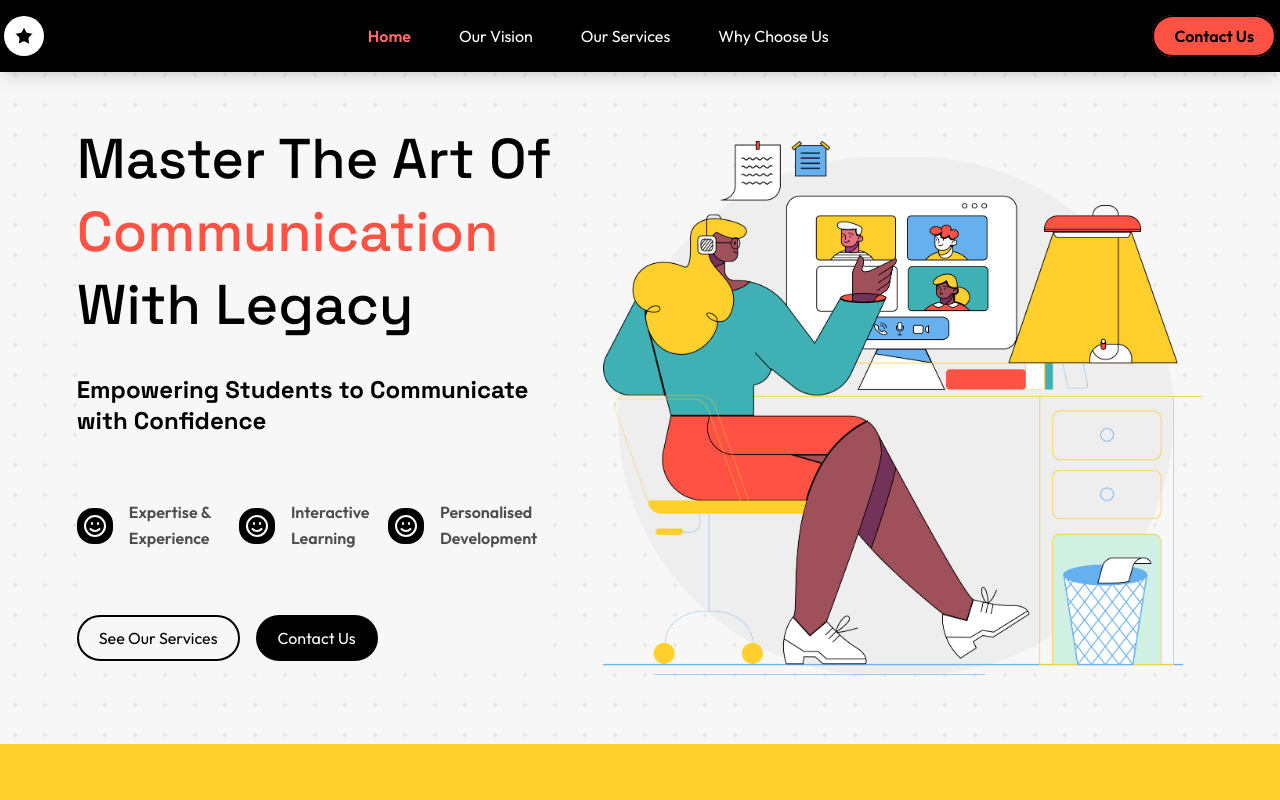
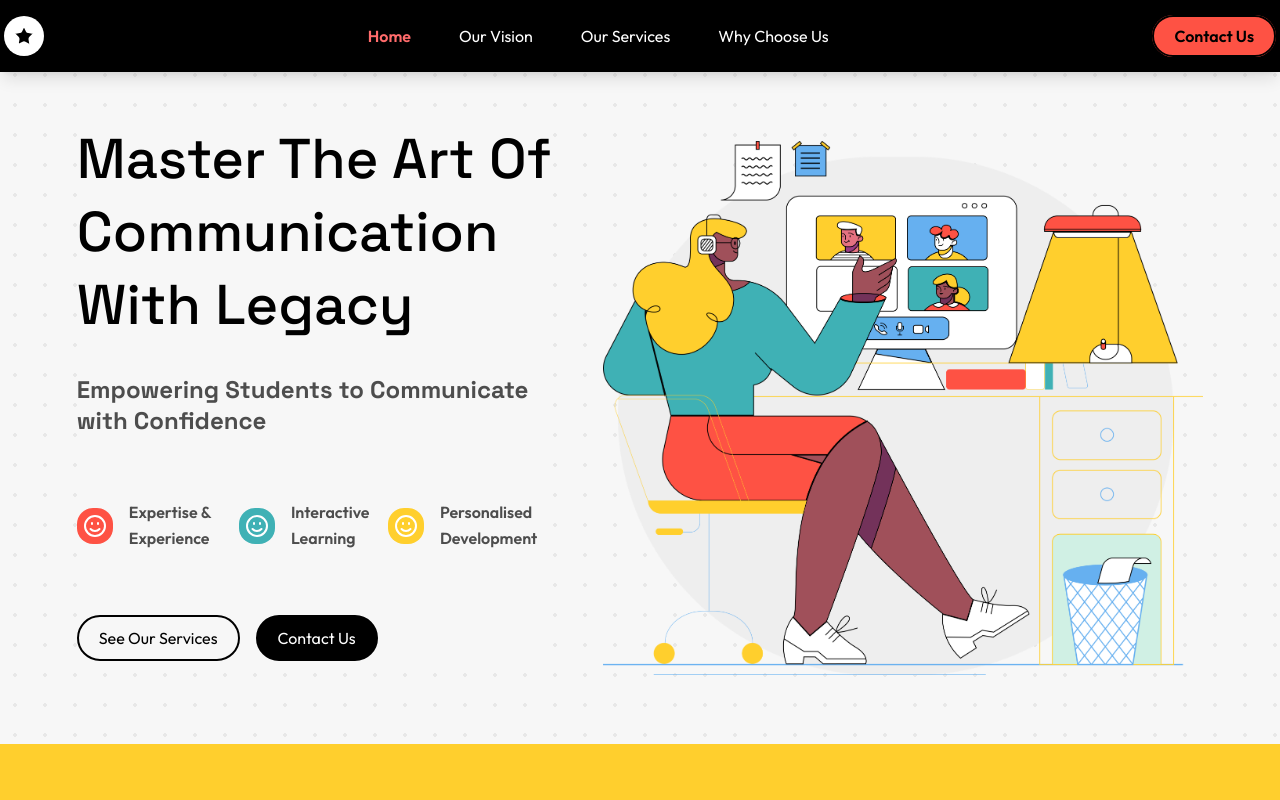
Before and after one commit to chocolatecaake/legacy, a Next.js app: page / in a window 1280 px wide. Shown: the top 800 px of the page. Built offline with nearby package versions, Linux system fonts and the light colour scheme.

Commit message:
minor changes to navbar and stat components

```diff
--- a/src/components/NavMobile.tsx
+++ b/src/components/NavMobile.tsx
@@ -11,11 +11,9 @@ import {
 
 import Button from "./Button";
 
-import Image from "next/image";
 import { useState } from "react";
 import { MenuIcon } from "lucide-react";
 import { links } from "@/constants/navigation";
-import { usePathname } from "next/navigation";
 import { Star } from "lucide-react";
 import Link from "next/link";
 import { useEffect } from "react";
@@ -57,20 +55,20 @@ const NavMobile = () => {
       >
         <MenuIcon />
       </SheetTrigger>
-      <SheetContent className="bg-background border-none">
+      <SheetContent className="bg-black border-none">
         <div>
           <SheetHeader>
             <SheetTitle className="sr-only">Navigation Menu</SheetTitle>
-            <Link href="/">
-              <div className="w-fit border border-white flex p-2 p-2 rounded-full items-center justify-center bg-black">
-                <Star className="fill-white stroke-white" />
+            <Link href="#home">
+              <div className="w-fit border border-white flex p-2 p-2 rounded-full items-center justify-center bg-white">
+                <Star className="fill-black stroke-white" />
               </div>
             </Link>
             <SheetDescription className="sr-only">
               Navigation Menu
             </SheetDescription>
           </SheetHeader>
-          <ul className="flex flex-col gap-10 p-8 justify-center text-left">
+          <ul className="flex flex-col text-white font-bold gap-10 p-8 justify-center text-left">
             {links.map((link) => {
               return (
                 <li key={link.path}>
@@ -79,7 +77,7 @@ const NavMobile = () => {
                     onClick={() => setIsOpen(false)}
                     className={
                       activeSection === link.path.substring(1)
-                        ? "font-semibold text-accent-2"
+                        ? "text-accent-2"
                         : "hover:text-secondary"
                     }
                   >
@@ -89,7 +87,7 @@ const NavMobile = () => {
               );
             })}
             <div onClick={() => setIsOpen(false)}>
-              <Button text="Contact Us" variant="primary" href="#footer" />
+              <Button text="Contact us" variant="cta" href="#footer" />
             </div>
           </ul>
         </div>
--- a/src/components/Navbar.tsx
+++ b/src/components/Navbar.tsx
@@ -1,5 +1,4 @@
 "use client";
-import Image from "next/image";
 import NavMobile from "./NavMobile";
 import Button from "./Button";
 import { Star } from "lucide-react";
--- a/src/components/Stat.tsx
+++ b/src/components/Stat.tsx
@@ -1,15 +1,16 @@
 import { LucideIcon } from "lucide-react";
+import { Smile } from "lucide-react";
 
 type StatProps = {
-  Icon: LucideIcon;
+  fill: string;
   desc: string;
 };
 
-export default function Stat({ Icon, desc }: StatProps) {
+export default function Stat({ fill, desc }: StatProps) {
   return (
     <div className="flex items-center flex gap-small">
-      <div className="bg-black p-1.5 rounded">
-        <Icon stroke="white" />
+      <div className={`bg-${fill} p-1.5 rounded`}>
+        <Smile stroke="white" />
       </div>
       <span className="text-tertiary !font-semibold capitalize">{desc}</span>
     </div>
--- a/src/sections/Hero.tsx
+++ b/src/sections/Hero.tsx
@@ -1,6 +1,5 @@
 "use client";
 
-import { Smile } from "lucide-react";
 import Stat from "@/components/Stat";
 import Image from "next/image";
 import Button from "@/components/Button";
@@ -9,9 +8,9 @@ import { fadeIn } from "@/constants/variants";
 
 export default function Hero() {
   const stats = [
-    "Expertise & Experience",
-    "Interactive Learning",
-    "Personalised Development",
+    { desc: "Expertise & Experience", fill: "secondary" },
+    { desc: "Interactive Learning", fill: "accent" },
+    { desc: "Personalised Development", fill: "primary" },
   ];
   return (
     <section
@@ -27,15 +26,14 @@ export default function Hero() {
             viewport={{ once: true, amount: 0.0 }}
             className="hero"
           >
-            Master the Art of{" "}
-            <span className="hero text-secondary">Communication</span> with
-            Legacy
+            Master the Art of Communication with Legacy
           </motion.div>
           <motion.h4
             variants={fadeIn("up", 0.4)}
             initial="hidden"
             whileInView="show"
             viewport={{ once: true, amount: 0.0 }}
+            className="text-tertiary"
           >
             Empowering Students to Communicate with Confidence
           </motion.h4>
@@ -48,7 +46,7 @@ export default function Hero() {
           className="flex flex-col md:flex-row gap-small"
         >
           {stats.map((stat, idx) => (
-            <Stat key={idx} Icon={Smile} desc={stat} />
+            <Stat key={idx} fill={stat.fill} desc={stat.desc} />
           ))}
         </motion.div>
         <div className="flex flex-col sm:flex-row gap-small">
--- a/src/sections/WhyChooseUs.tsx
+++ b/src/sections/WhyChooseUs.tsx
@@ -2,15 +2,14 @@
 
 import Image from "next/image";
 import Stat from "@/components/Stat";
-import { Smile } from "lucide-react";
 import { motion } from "framer-motion";
 import { fadeIn } from "@/constants/variants";
 
 export default function WhyUs() {
   const values = [
-    "All-Inclusive Programs",
-    "Enhanced Learning Resources",
-    "Creative Expression",
+    { desc: "All-Inclusive Programs", fill: "secondary" },
+    { desc: "Enhanced Learning Resources", fill: "accent" },
+    { desc: "Creative Expression", fill: "primary" },
   ];
 
   return (
@@ -54,7 +53,7 @@ export default function WhyUs() {
         </div>
         <div className="flex flex-col md:flex-row bg-white gap-default">
           {values.map((value, idx) => (
-            <Stat key={idx} Icon={Smile} desc={value} />
+            <Stat key={idx} fill={value.fill} desc={value.desc} />
           ))}
         </div>
       </motion.div>
```
